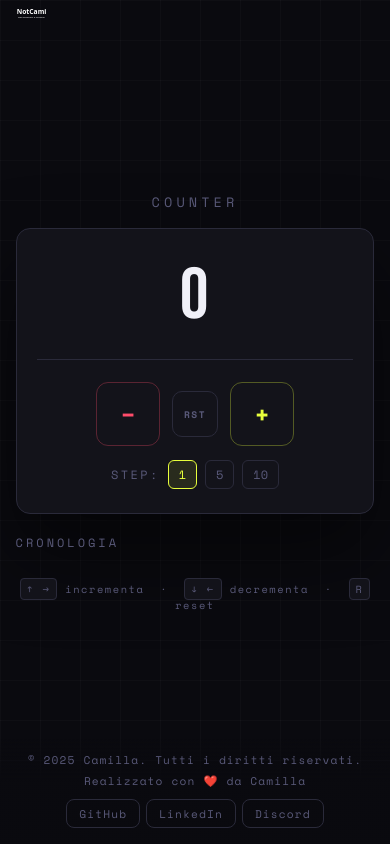
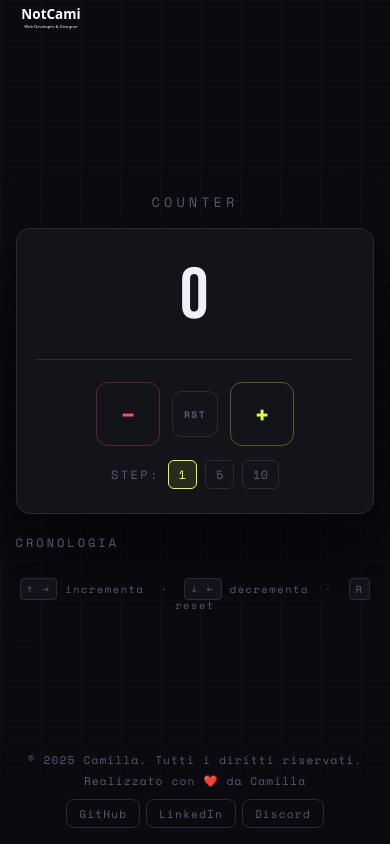
Before and after one commit to ItsNotCami/javascript-counter, a plain HTML site: page index.html in a window 390 px wide. Drawn offline with nearby package versions, Linux system fonts and the light colour scheme.

Commit message:
fix: logo scalabile fluidamente con clamp() al ridimensionamento finestra

```diff
--- a/assets/css/style.css
+++ b/assets/css/style.css
@@ -336,7 +336,7 @@ body::before {
 }
 
 #site-logo {
-  height: 200px;
+  height: clamp(80px, 14vw, 200px);
   width: auto;
   display: block;
   margin-top: -20px;
@@ -402,12 +402,8 @@ body::before {
 /* Tablet (max 768px) */
 @media (max-width: 768px) {
   #site-header {
-    top: 16px;
-    left: 20px;
-  }
-
-  #site-logo {
-    height: 48px;
+    top: 0px;
+    left: 0px;
   }
 
   #card {
@@ -462,12 +458,8 @@ body::before {
   }
 
   #site-header {
-    top: 14px;
-    left: 16px;
-  }
-
-  #site-logo {
-    height: 40px;
+    top: 0px;
+    left: 0px;
   }
 
   #label {
```
